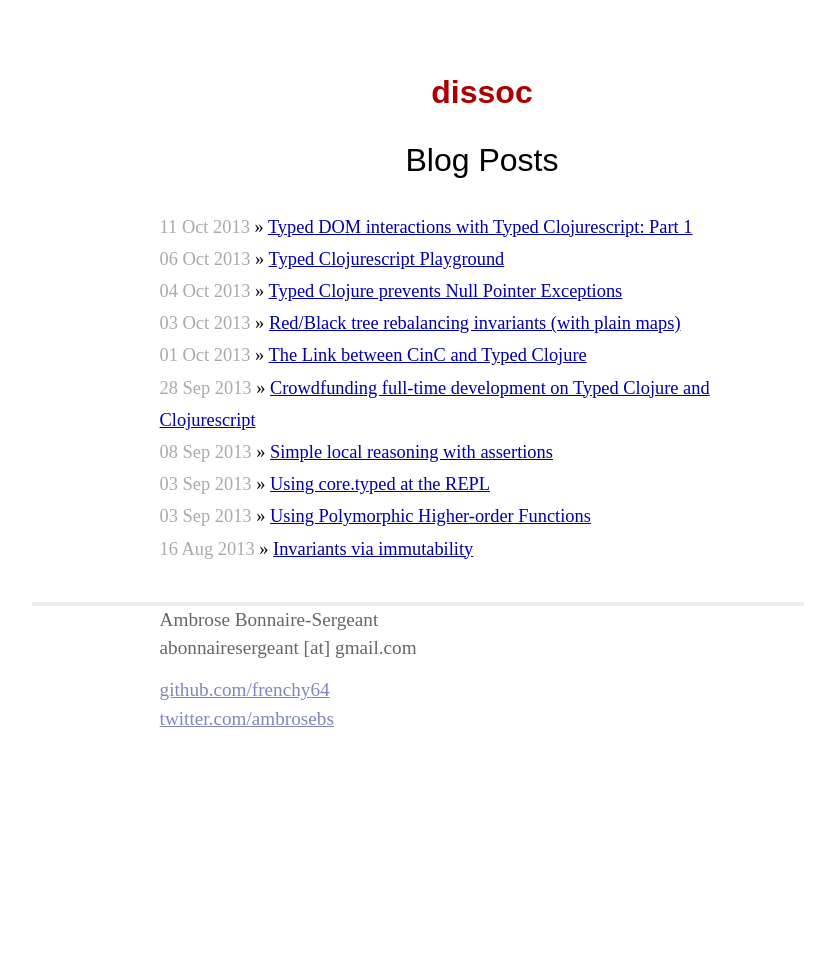
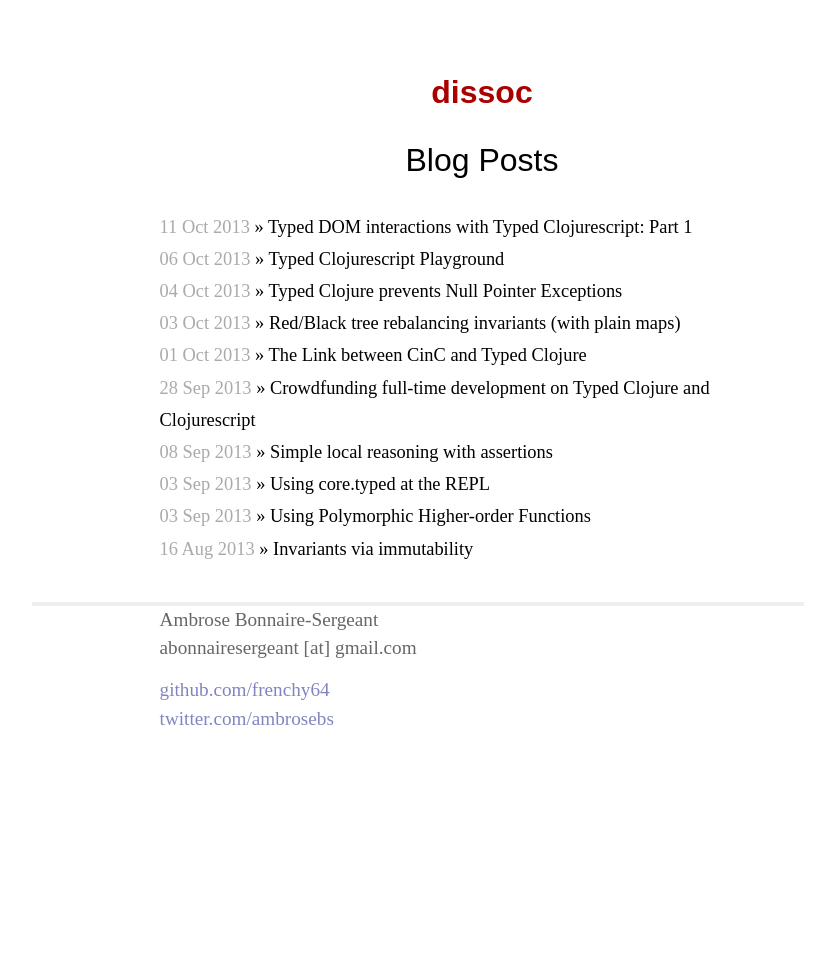
Before and after one commit to frenchy64/frenchy64.github.io, a Jekyll site: the page built from index.html, in a window 1280 px wide. Shown: the whole page, without its empty margins (222-1057 px from the left). Built offline with Jekyll 4.4.1, drawn with Linux system fonts in a browser that asks for light colours; Markdown is read by kramdown in place of the engine named in the settings.

Commit message:
nicer links

```diff
--- a/css/main.css
+++ b/css/main.css
@@ -53,9 +53,37 @@
   font-weight: 400;
 }
 
-a         { color: #00a; }
-a:hover   { color: #000; }
-a:visited { color: #a0a; }
+a {
+  -moz-transition-property: background;
+  -webkit-transition-property: background;
+  transition-property: background;
+  -moz-transition-duration: 0.2s;
+  -webkit-transition-duration: 0.2s;
+  transition-duration: 0.2s;
+  text-decoration: none;
+  color: inherit;
+
+  }
+
+a:hover {
+  background: #fbf3f3;
+  -moz-transition-property: background;
+  -webkit-transition-property: background;
+  transition-property: background;
+  -moz-transition-duration: 0.2s;
+  -webkit-transition-duration: 0.2s;
+  transition-duration: 0.2s;
+
+  border-radius: 8px;
+}
+
+.post a:after {
+  content: "\FEFF ◊";
+  margin-left: 0.10em;
+  font-size: 90%;
+  top: -0.10em;
+  color: #933;
+}
 
 /*****************************************************************************/
 /*
```
